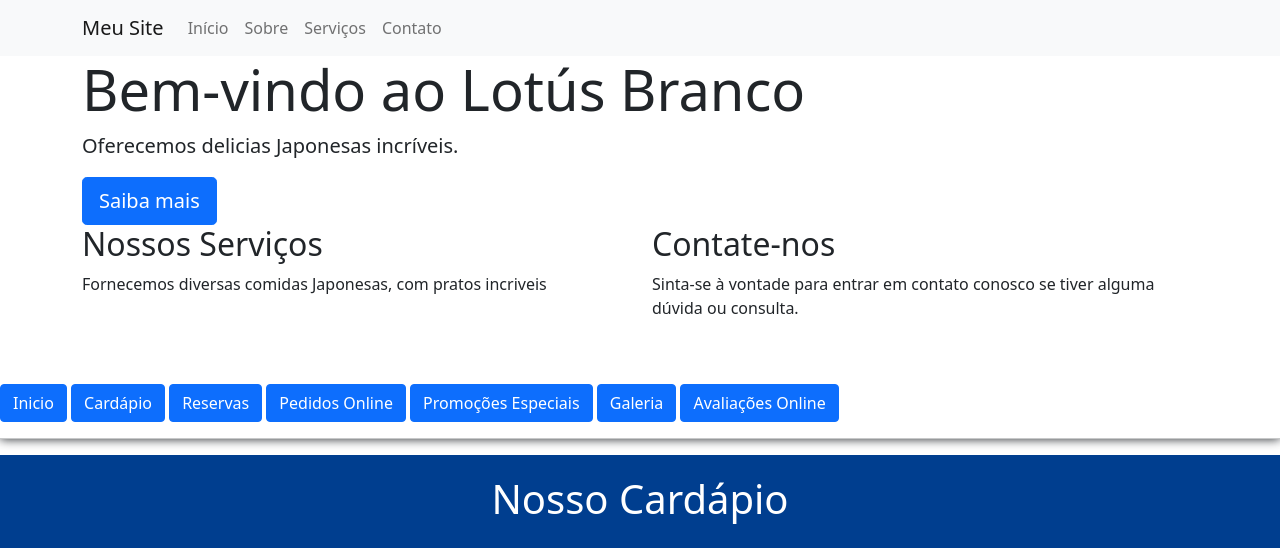
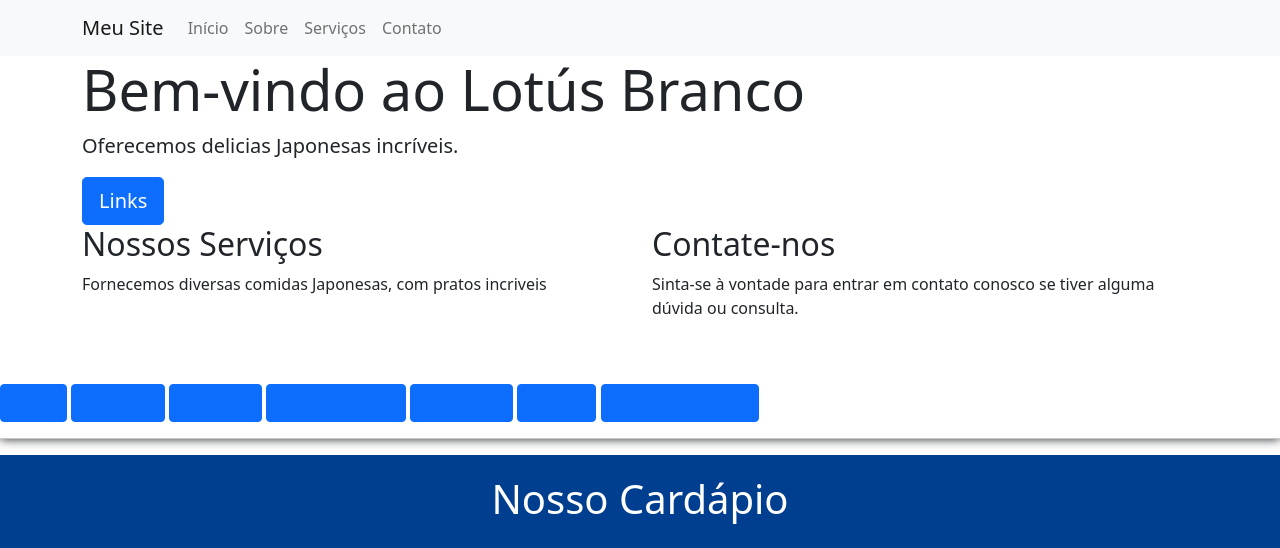
Before and after one commit to alanvc11/restaurante2, a plain HTML site: page index.html in a window 1280 px wide. Shown: the top 548 px of the page. Drawn offline with nearby package versions, Linux system fonts and the light colour scheme.

Commit message:
Update index.html

```diff
--- a/index.html
+++ b/index.html
@@ -19,16 +19,16 @@
             <div class="collapse navbar-collapse" id="navbarNav">
                 <ul class="navbar-nav ml-auto">
                     <li class="nav-item">
-                        <a class="nav-link" href="#">Início</a>
+                        <a class="nav-link" href="https://alanvc11.github.io/restaurante/">Início</a>
                     </li>
                     <li class="nav-item">
-                        <a class="nav-link" onclick="window.location.href='file:///C:/Users/alan/Downloads/restaurante-3/sobrenois.html'">Sobre</a>
+                        <a class="nav-link" href="https://alanvc11.github.io/sobrenois/">Sobre</a>
                     </li>
                     <li class="nav-item">
                         <a class="nav-link" href="#">Serviços</a>
                     </li>
                     <li class="nav-item">
-                        <a class="nav-link" onclick="window.location.href='file:///C:/Users/alan/Downloads/restaurante-8/fale.html'">Contato</a>
+                        <a class="nav-link" href="https://alanvc11.github.io/contato/">Contato</a>
                     </li>
                 </ul>
             </div>
@@ -38,7 +38,7 @@
         <div class="container">
             <h1 class="display-4">Bem-vindo ao Lotús Branco</h1>
             <p class="lead">Oferecemos delicias Japonesas incríveis.</p>
-            <a class="btn btn-primary btn-lg" href="#" role="button">Saiba mais</a>
+            <a class="btn btn-primary btn-lg" href="https://alanvc11.github.io/links/" role="button">Links</a>
         </div>
     </div>
     <div class="container">
@@ -54,13 +54,13 @@
         </div>
     </div>
     <br> <br>
-    <button class="btn btn-primary" onclick="window.location.href='file:///C:/Users/alan/Downloads/restaurante/index.html#'">Inicio</button>
-    <button class="btn btn-primary" onclick="window.location.href='file:///C:/Users/alan/Downloads/restaurante-2/index.html'">Cardápio</button>
-    <button class="btn btn-primary" onclick="window.location.href='file:///C:/Users/alan/Downloads/restaurante-4/reserva.html?data_de_reserva=&horario%3A=&tamanho_do_grupo=&detalhes_de_contato='">Reservas</button>
-    <button class="btn btn-primary" onclick="window.location.href='file:///C:/Users/alan/Downloads/restaurante-5/pedidos.html?nome%3A=&pedido%3A='">Pedidos Online</button>
-    <button class="btn btn-primary" onclick="window.location.href='file:///C:/Users/alan/Downloads/restaurante-6/promocao.html'">Promoções Especiais</button>
-    <button class="btn btn-primary" onclick="window.location.href='file:///C:/Users/alan/Downloads/restaurante-7/galeria.html'">Galeria</button>
-    <button class="btn btn-primary">Avaliações Online</button>
+    <button class="btn btn-primary" ><a href="https://alanvc11.github.io/restaurante/">Inicío</a></button>
+    <button class="btn btn-primary" ><a href="https://alanvc11.github.io/restaurante2/">Cardápio</a></button>
+    <button class="btn btn-primary" ><a href="https://alanvc11.github.io/reserva/">Reservas</a></button>
+    <button class="btn btn-primary" ><a href="https://alanvc11.github.io/pedidos/">Pedidos Online</a></button>
+    <button class="btn btn-primary" ><a href="https://alanvc11.github.io/promocao/">Promoção</a></button>
+    <button class="btn btn-primary" ><a href="https://alanvc11.github.io/galeria/">Galeria</a></button>
+    <button class="btn btn-primary" ><a href="https://alanvc11.github.io/avaliacao/">Avaliações Online</a></button>
     <hr>
 </div>
     <header>
```
